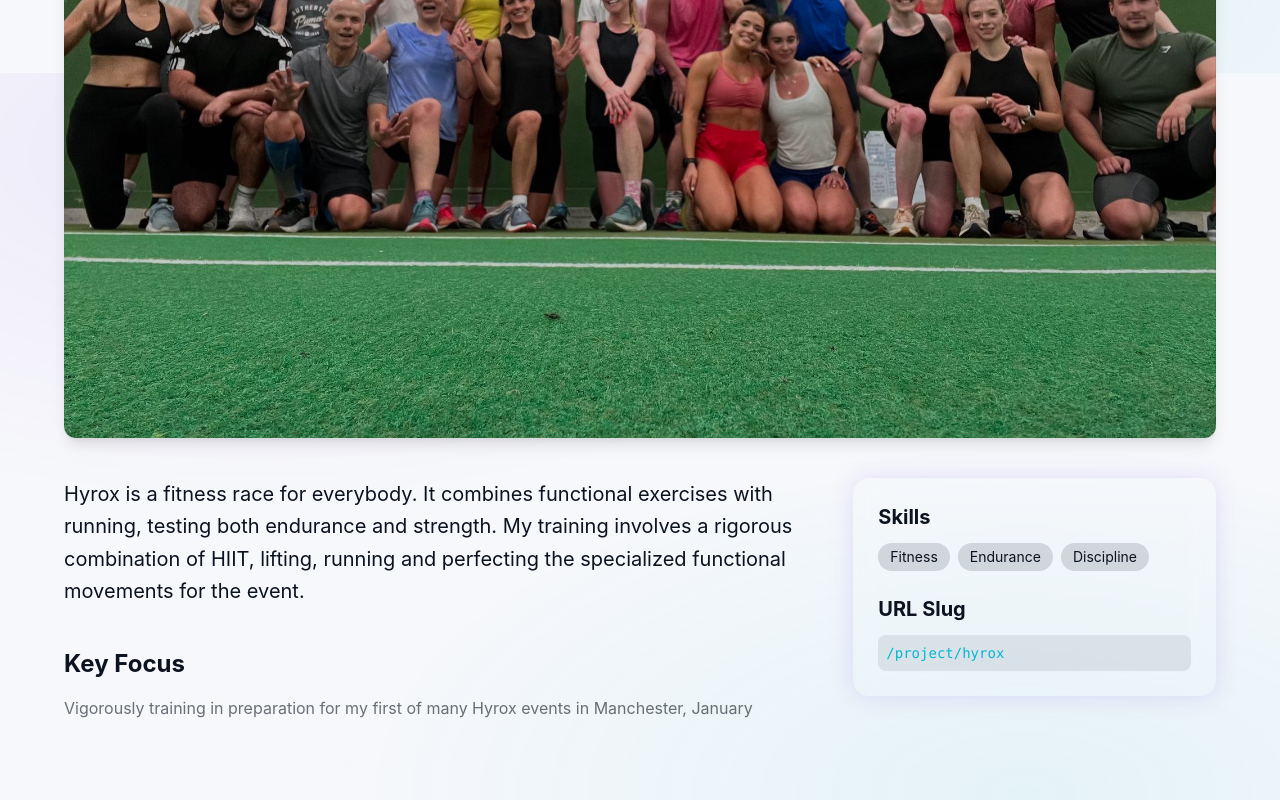
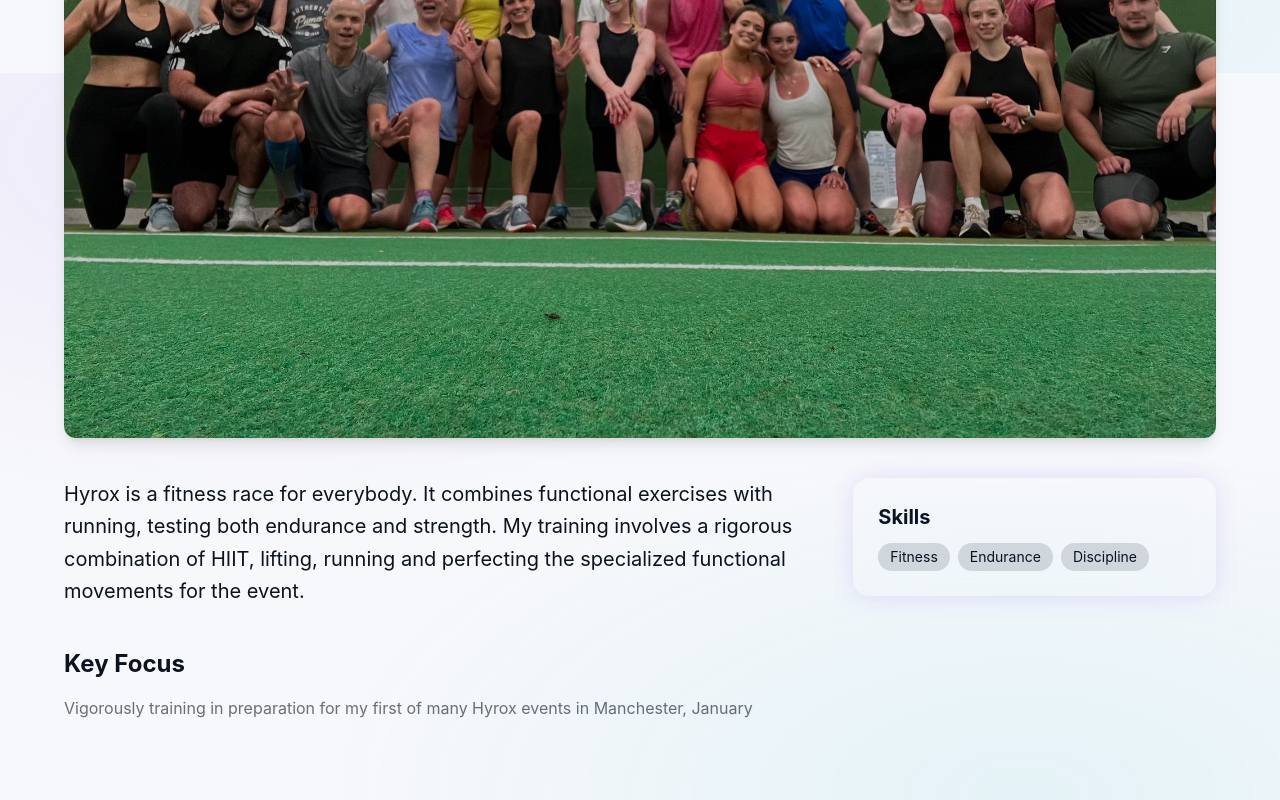
Before and after one commit to raw724/rw, a React (Vite) app: page /project/hyrox in a window 1280 px wide. Shown: the part 727-1527 px from the top of the page. Built offline with nearby package versions, Linux system fonts and the light colour scheme.

Commit message:
Update ProjectDetails.jsx

```diff
--- a/src/components/ProjectDetails.jsx
+++ b/src/components/ProjectDetails.jsx
@@ -89,8 +89,7 @@ export default function ProjectDetails() {
                         ))}
                     </div>
 
-                    <h3 className="text-xl font-bold mt-6 mb-3">URL Slug</h3>
-                    <p className="font-mono text-sm text-[--accent-from] p-2 bg-gray-700/10 rounded-lg overflow-x-auto">/project/{project.slug}</p>
+
                 </div>
             </div>
         </section>
```
